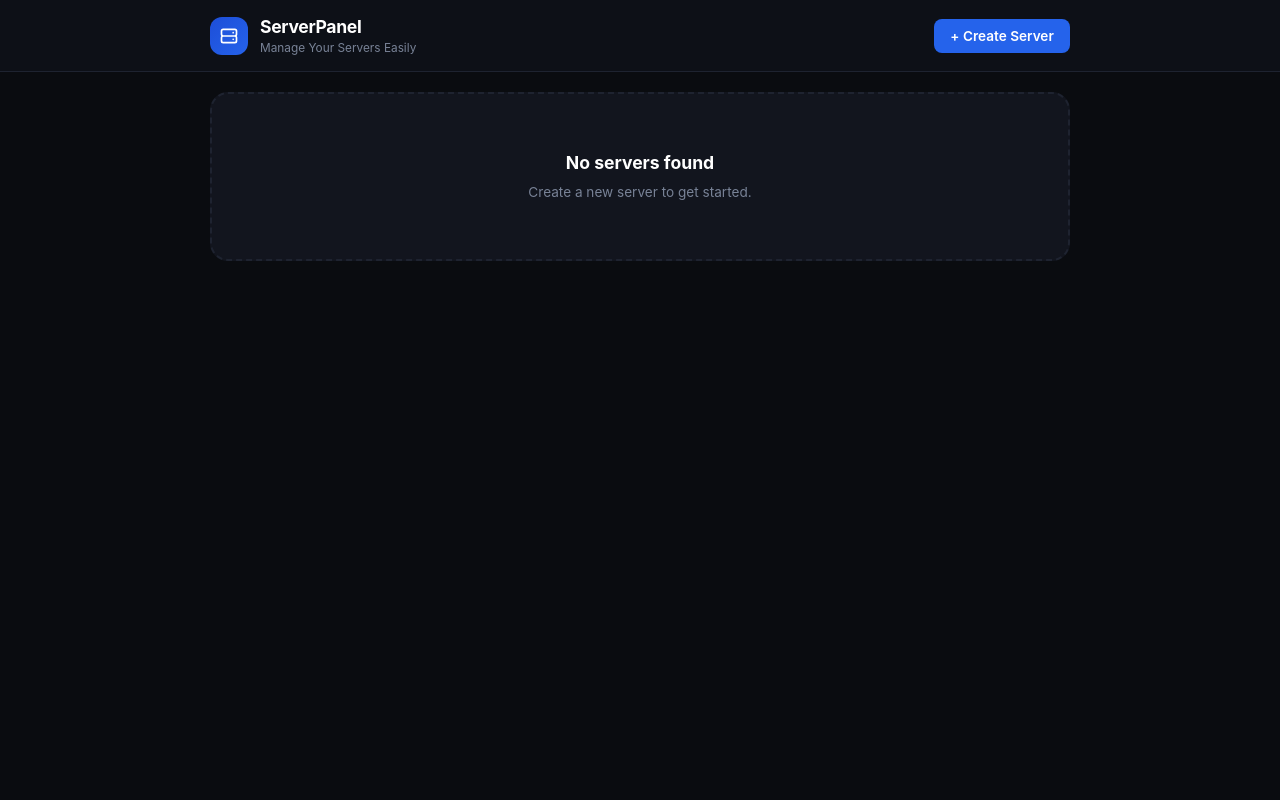
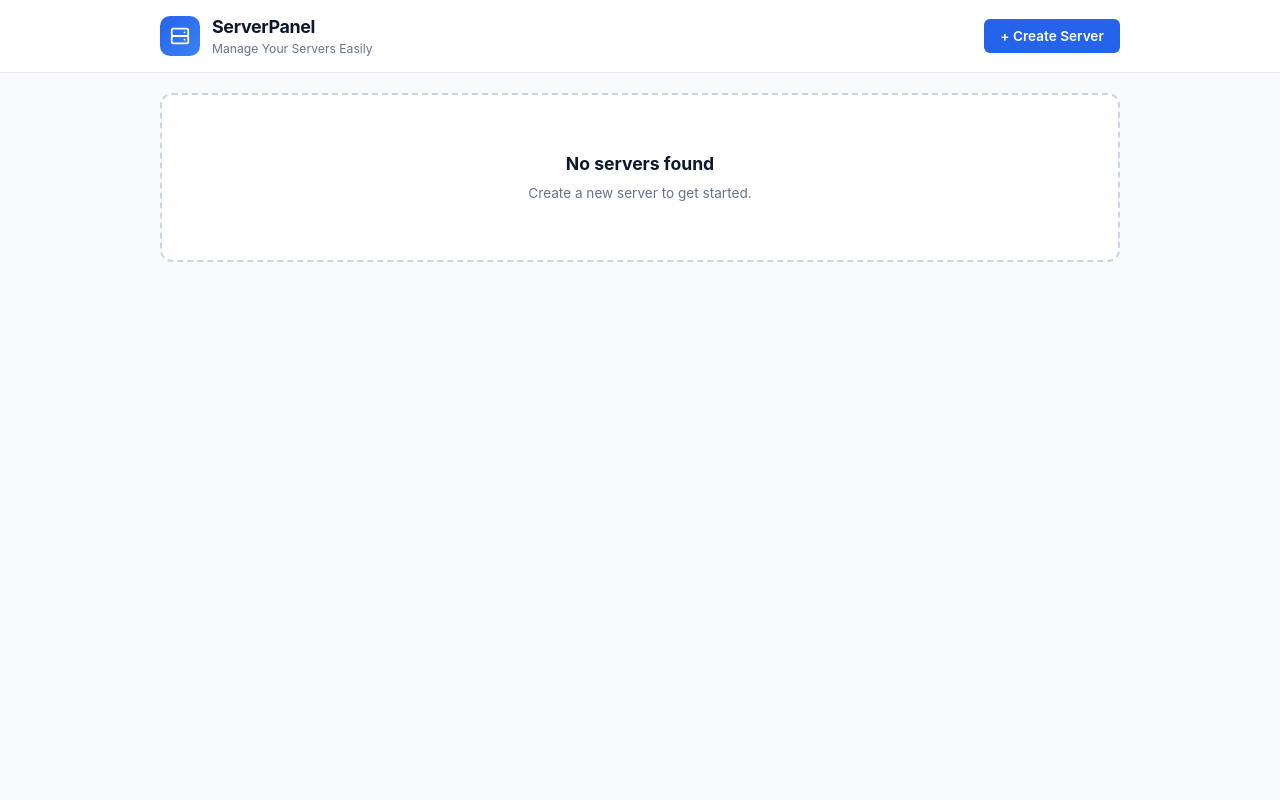
Before and after one commit to Rishad50/rishadhosting24-, a Flask app: page / in a window 1280 px wide. Run offline with Flask 3, Linux system fonts and the light colour scheme.

Commit message:
Update home.html

```diff
--- a/templates/home.html
+++ b/templates/home.html
@@ -12,19 +12,24 @@
       padding: 0;
     }
     :root {
-      --bg-body: #0a0c10;
-      --surface: #12151e;
-      --border: #1e2330;
-      --border-hover: #2e3549;
-      --text-main: #f8fafc;
-      --text-muted: #788296;
+      --bg-body: #f8fafc;
+      --surface: #ffffff;
+      --border: #e2e8f0;
+      --border-focus: #3b82f6;
+      --text-main: #0f172a;
+      --text-muted: #64748b;
       --primary: #2563eb;
       --primary-hover: #1d4ed8;
       --success: #10b981;
+      --success-hover: #059669;
       --danger: #ef4444;
-      --radius-sm: 8px;
-      --radius-md: 12px;
-      --radius-lg: 18px;
+      --danger-hover: #dc2626;
+      --radius-sm: 6px;
+      --radius-md: 10px;
+      --radius-lg: 14px;
+      --shadow-sm: 0 1px 3px 0 rgb(0 0 0 / 0.06);
+      --shadow-md: 0 4px 6px -1px rgb(0 0 0 / 0.08);
+      --shadow-lg: 0 10px 15px -3px rgb(0 0 0 / 0.1);
       --font-family: -apple-system, BlinkMacSystemFont, "Segoe UI", Roboto, sans-serif;
     }
 
@@ -40,14 +45,14 @@
 
     /* ---------------- TOP HEADER ---------------- */
     .app-header {
-      background: #0d1017;
+      background: var(--surface);
       border-bottom: 1px solid var(--border);
       position: sticky;
       top: 0;
       z-index: 40;
     }
     .header-container {
-      max-width: 900px;
+      max-width: 1000px;
       margin: 0 auto;
       padding: 0.85rem 1.25rem;
       display: flex;
@@ -62,18 +67,18 @@
       cursor: pointer;
     }
     .brand-icon {
-      width: 38px;
-      height: 38px;
-      background: linear-gradient(135deg, #1d4ed8, #2563eb);
+      width: 40px;
+      height: 40px;
+      background: linear-gradient(135deg, #2563eb, #3b82f6);
       border-radius: var(--radius-md);
       display: flex;
       align-items: center;
       justify-content: center;
       color: #fff;
     }
-    .brand-icon svg { width: 20px; height: 20px; }
-    .brand-title { font-size: 1.1rem; font-weight: 700; color: #fff; letter-spacing: -0.02em; }
-    .brand-subtitle { font-size: 0.74rem; color: var(--text-muted); }
+    .brand-icon svg { width: 22px; height: 22px; }
+    .brand-title { font-size: 1.12rem; font-weight: 700; letter-spacing: -0.02em; }
+    .brand-subtitle { font-size: 0.76rem; color: var(--text-muted); }
 
     /* ---------------- BUTTONS ---------------- */
     .btn {
@@ -93,106 +98,111 @@
       white-space: nowrap;
     }
     .btn svg { width: 16px; height: 16px; flex-shrink: 0; }
-    .btn:disabled { opacity: 0.5; cursor: not-allowed; }
+    .btn:disabled { opacity: 0.55; cursor: not-allowed; }
 
     .btn-primary { background: var(--primary); color: #fff; }
     .btn-primary:hover:not(:disabled) { background: var(--primary-hover); }
 
-    .btn-secondary { background: #161a26; color: var(--text-main); border-color: var(--border); }
-    .btn-secondary:hover:not(:disabled) { background: #1d2232; border-color: var(--border-hover); }
+    .btn-secondary { background: #fff; color: var(--text-main); border-color: var(--border); }
+    .btn-secondary:hover:not(:disabled) { background: #f8fafc; border-color: #cbd5e1; }
 
-    .btn-sm { padding: 0.4rem 0.75rem; font-size: 0.8rem; }
+    .btn-sm { padding: 0.35rem 0.65rem; font-size: 0.78rem; }
 
     /* ---------------- MAIN CONTAINER ---------------- */
     .main-container {
-      max-width: 900px;
+      max-width: 1000px;
       margin: 0 auto;
       padding: 1.25rem;
       width: 100%;
       flex: 1;
     }
 
-    /* ---------------- VIEW 1: SERVERS LIST (হুবহু স্ক্রিনশটের ডিজাইন) ---------------- */
+    /* ---------------- VIEW 1: SERVERS LIST ---------------- */
     #view-servers-list { display: block; }
 
     .servers-grid {
       display: flex;
       flex-direction: column;
-      gap: 0.85rem;
+      gap: 0.75rem;
     }
-
-    /* আপনার দেওয়া ছবির হুবহু কার্ড */
     .server-card-item {
       background: var(--surface);
       border: 1px solid var(--border);
       border-radius: var(--radius-lg);
-      padding: 1.15rem 1.4rem;
+      padding: 1rem 1.25rem;
+      box-shadow: var(--shadow-sm);
       display: flex;
       align-items: center;
       justify-content: space-between;
-      gap: 1rem;
+      gap: 0.85rem;
       cursor: pointer;
-      transition: all 0.2s ease;
+      transition: all 0.18s ease;
       -webkit-tap-highlight-color: transparent;
     }
     .server-card-item:hover, .server-card-item:active {
-      border-color: var(--border-hover);
-      background-color: #161a25;
+      border-color: var(--primary);
+      background-color: #fafcff;
       transform: translateY(-1px);
     }
+    .server-item-left {
+      display: flex;
+      align-items: center;
+      gap: 0.85rem;
+      min-width: 0;
+      flex: 1;
+    }
+    .server-item-icon {
+      width: 44px;
+      height: 44px;
+      border-radius: 50%;
+      background: #eff6ff;
+      color: var(--primary);
+      display: flex;
+      align-items: center;
+      justify-content: center;
+      flex-shrink: 0;
+    }
+    .server-item-icon svg { width: 22px; height: 22px; }
     .server-info-col {
       display: flex;
       flex-direction: column;
-      gap: 0.25rem;
+      gap: 0.15rem;
       min-width: 0;
     }
     .server-item-name {
-      font-size: 1.12rem;
+      font-size: 1.05rem;
       font-weight: 700;
-      color: #ffffff;
+      color: #0f172a;
       letter-spacing: -0.01em;
       white-space: nowrap;
       overflow: hidden;
       text-overflow: ellipsis;
     }
     .server-item-id {
-      font-size: 0.84rem;
-      color: var(--text-muted);
-      font-family: "SFMono-Regular", Consolas, "Liberation Mono", Menlo, Courier, monospace;
+      font-size: 0.82rem;
+      color: #64748b;
+      font-family: "SFMono-Regular", Consolas, "Liberation Mono", Menlo, monospace;
       white-space: nowrap;
       overflow: hidden;
       text-overflow: ellipsis;
     }
 
-    /* স্ক্রিনশটের হুবহু স্ট্যাটাস পিল */
-    .status-pill {
+    /* Badges */
+    .badge {
       display: inline-flex;
       align-items: center;
-      gap: 0.4rem;
-      padding: 0.35rem 0.85rem;
+      gap: 0.35rem;
+      padding: 0.3rem 0.65rem;
       border-radius: 9999px;
-      font-size: 0.78rem;
+      font-size: 0.76rem;
       font-weight: 600;
-      letter-spacing: 0.04em;
-      background: #1c212d;
       flex-shrink: 0;
-      font-family: inherit;
     }
-    .status-pill.offline {
-      color: #7e889b;
-    }
-    .status-pill.online {
-      color: #10b981;
-      background: #0e241e;
-    }
-    .status-pill-dot {
-      width: 7px;
-      height: 7px;
-      border-radius: 50%;
-      background-color: currentColor;
-    }
+    .badge-running { background: #ecfdf5; color: #10b981; }
+    .badge-stopped { background: #f1f5f9; color: #64748b; }
+    .badge-dot { width: 6px; height: 6px; border-radius: 50%; background-color: currentColor; }
 
-    /* ---------------- VIEW 2: SERVER DETAIL VIEW ---------------- */
+    /* ---------------- VIEW 2: SERVER DETAIL ---------------- */
     #view-server-detail {
       display: none;
       animation: fadeIn 0.15s ease-out;
@@ -444,13 +453,14 @@
   <!-- MAIN CONTAINER -->
   <main class="main-container">
 
-    <!-- ---------------- VIEW 1: SERVERS LIST (হুবহু আপনার স্ক্রিনশটের ডিজাইন) ---------------- -->
+    <!-- ---------------- VIEW 1: SERVERS LIST ---------------- -->
     <div id="view-servers-list">
+      <!-- SERVER CARDS -->
       <div id="servers-container" class="servers-grid"></div>
 
-      <div id="empty-state" style="display:none; text-align:center; padding:3.5rem 1.5rem; background:#12151e; border-radius:18px; border:2px dashed #1e2330;">
-        <h3 style="font-size:1.1rem; font-weight:700; color:#fff;">No servers found</h3>
-        <p style="color:#788296; font-size:0.85rem; margin-top:0.35rem;">Create a new server to get started.</p>
+      <div id="empty-state" style="display:none; text-align:center; padding:3.5rem 1.5rem; background:#fff; border-radius:12px; border:2px dashed #cbd5e1;">
+        <h3 style="font-size:1.1rem; font-weight:700;">No servers found</h3>
+        <p style="color:#64748b; font-size:0.85rem; margin-top:0.35rem;">Create a new server to get started.</p>
       </div>
     </div>
 
@@ -709,22 +717,26 @@
       }
       emptyState.style.display = 'none';
 
-      // আপনার দেওয়া স্ক্রিনশটের হুবহু লেআউট
+      // এখানে Python-এর বদলে সরাসরি Server ID (যেমন testing_1779785743) দেখানো হয়েছে
       container.innerHTML = list.map(server => {
         const isRunning = server.status === 'running';
-        const statusText = isRunning ? 'ONLINE' : 'OFFLINE';
-        const statusClass = isRunning ? 'online' : 'offline';
-
         return `
           <div class="server-card-item" onclick="openServerDetail('${server.id}')">
-            <div class="server-info-col">
-              <div class="server-item-name">${escapeHtml(server.name)}</div>
-              <div class="server-item-id">${escapeHtml(server.id)}</div>
+            <div class="server-item-left">
+              <div class="server-item-icon">
+                <svg fill="none" stroke="currentColor" viewBox="0 0 24 24">
+                  <path stroke-linecap="round" stroke-linejoin="round" stroke-width="2" d="M5 12h14M5 12a2 2 0 01-2-2V6a2 2 0 012-2h14a2 2 0 012 2v4a2 2 0 01-2 2M5 12a2 2 0 00-2 2v4a2 2 0 002 2h14a2 2 0 002-2v-4a2 2 0 00-2-2m-2-4h.01M17 16h.01" />
+                </svg>
+              </div>
+              <div class="server-info-col">
+                <div class="server-item-name">${escapeHtml(server.name)}</div>
+                <div class="server-item-id">${escapeHtml(server.id)}</div>
+              </div>
             </div>
             <div>
-              <span class="status-pill ${statusClass}">
-                <span class="status-pill-dot"></span>
-                ${statusText}
+              <span class="badge ${isRunning ? 'badge-running' : 'badge-stopped'}">
+                <span class="badge-dot"></span>
+                ${isRunning ? 'Running' : 'Stopped'}
               </span>
             </div>
           </div>
@@ -738,15 +750,13 @@
       if (!server) return;
 
       const isRunning = server.status === 'running';
-      const statusText = isRunning ? 'ONLINE' : 'OFFLINE';
-      const statusClass = isRunning ? 'online' : 'offline';
 
       document.getElementById('detail-server-name').textContent = server.name;
       document.getElementById('detail-server-id').textContent = server.id;
 
       const badge = document.getElementById('detail-status-badge');
-      badge.className = `status-pill ${statusClass}`;
-      badge.innerHTML = `<span class="status-pill-dot"></span> ${statusText}`;
+      badge.className = `badge ${isRunning ? 'badge-running' : 'badge-stopped'}`;
+      badge.innerHTML = `<span class="badge-dot"></span> ${isRunning ? 'Running' : 'Stopped'}`;
 
       document.getElementById('ctrl-btn-start').disabled = isRunning;
       document.getElementById('ctrl-btn-stop').disabled = !isRunning;
```
Also changed, not shown: other parts of templates/home.html (+29 -32 lines).
